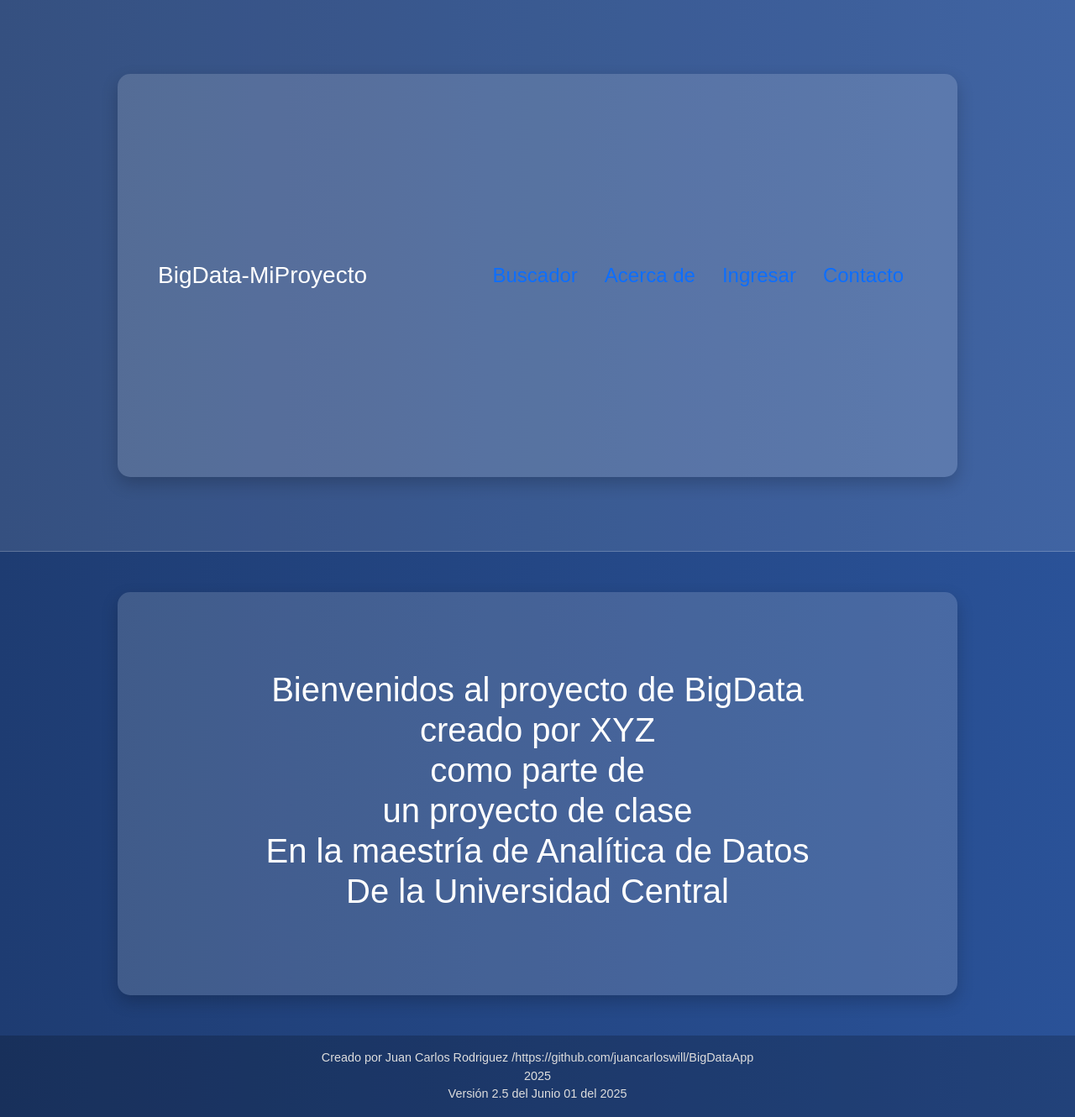
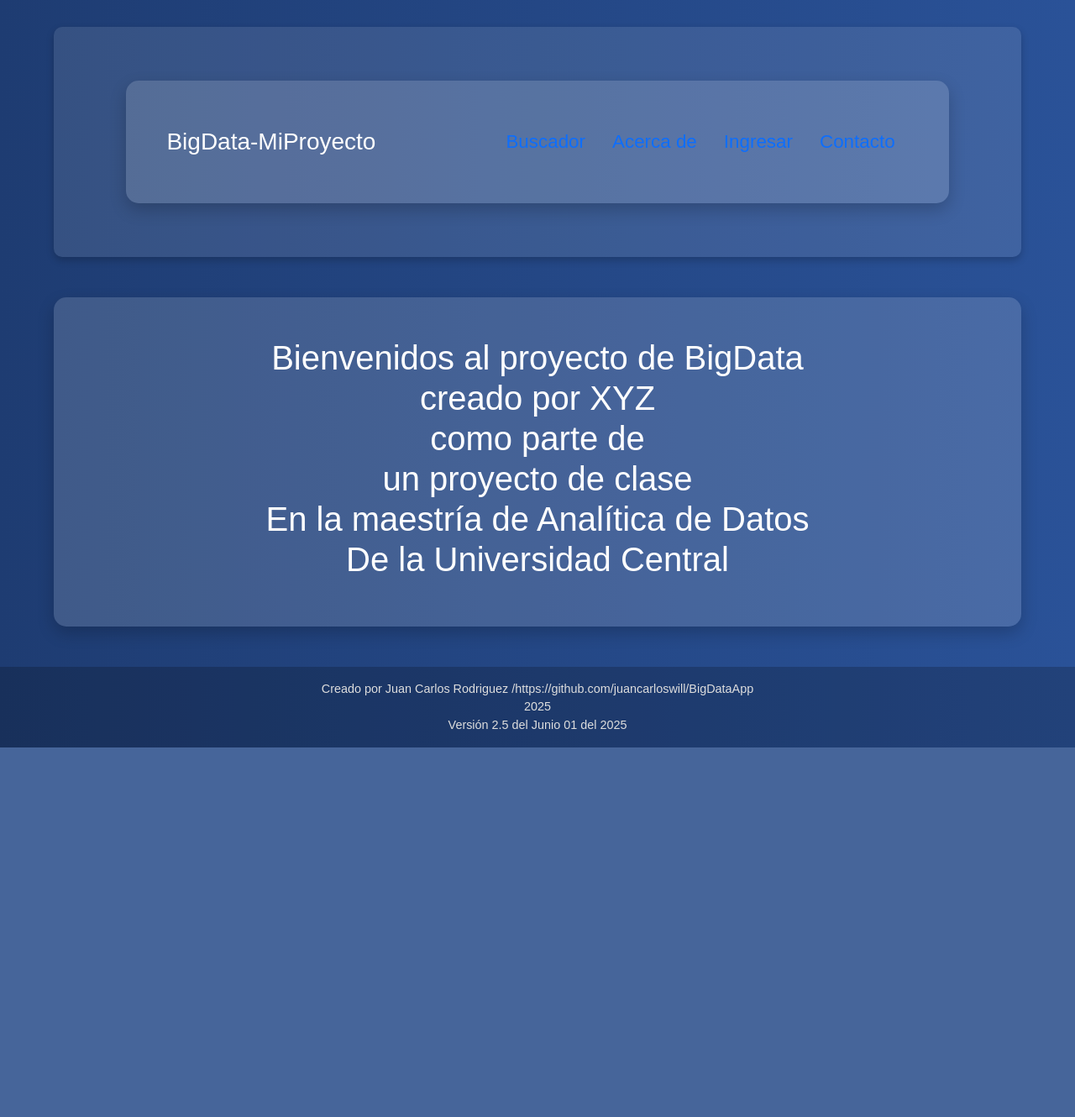
Before and after one commit to juancarloswill/BigDataApp, a Flask app: page / in a window 1280 px wide. Shown: the whole page at 84% size. After the commit the page ends 890 px from the top, so only its background shows below. Run offline with Flask 3, Linux system fonts and the light colour scheme.

Commit message:
ajuste diseño
ajuste diseño

```diff
--- a/static/css/landingPage.css
+++ b/static/css/landingPage.css
@@ -10,47 +10,37 @@ body {
   flex-direction: column;
 }
 
-/* Header general */
+/* Header más ancho y centrado */
 header {
+  max-width: 1200px;
+  margin: 2rem auto 0 auto; /* centrado horizontal */
   background-color: rgba(255, 255, 255, 0.1);
-  padding: 2.5rem 1rem;
+  padding: 1rem 2rem;
   text-align: center;
-  border-bottom: 1px solid rgba(255, 255, 255, 0.2);
-  font-size: 1.2rem;
+  border-radius: 10px;
+  box-shadow: 0 4px 10px rgba(0, 0, 0, 0.2);
+  font-size: 1.1rem;
+  width: 90%;
 }
 
-/* Título del header */
+/* Título dentro del header */
 header h1 {
   margin: 0;
-  font-size: 2.7rem;
+  font-size: 2.3rem;
   font-weight: 600;
 }
 
-/* Contenedor principal */
+/* Contenedor central más ancho */
 .container {
-  max-width: 1000px;
+  max-width: 1200px;
+  width: 90%;
   margin: 3rem auto;
   background-color: rgba(255, 255, 255, 0.15);
   padding: 3rem;
   border-radius: 15px;
   box-shadow: 0 8px 20px rgba(0, 0, 0, 0.2);
   text-align: center;
-  font-size: 1.5rem;
-  min-height: 60vh;
-  display: flex;
-  flex-direction: column;
-  justify-content: center;
-}
-
-/* Títulos dentro del contenedor */
-.container h2 {
-  font-size: 2.2rem;
-  margin-bottom: 1rem;
-}
-
-.container p {
-  font-size: 1.3rem;
-  line-height: 1.6;
+  font-size: 1.4rem;
 }
 
 /* Botón principal */
@@ -84,17 +74,5 @@ footer {
 }
 
 /* Responsivo para pantallas pequeñas */
-@media (max-width: 600px) {
+@media (max-width: 768px) {
   header h1 {
-    font-size: 2rem;
-  }
-
-  .container h2 {
-    font-size: 1.5rem;
-  }
-
-  .container {
-    padding: 2rem 1.5rem;
-    font-size: 1.2rem;
-  }
-}
```
